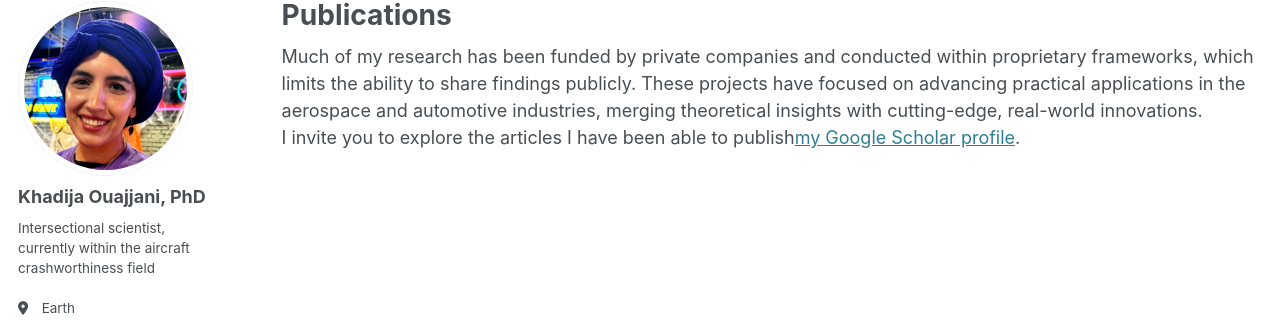
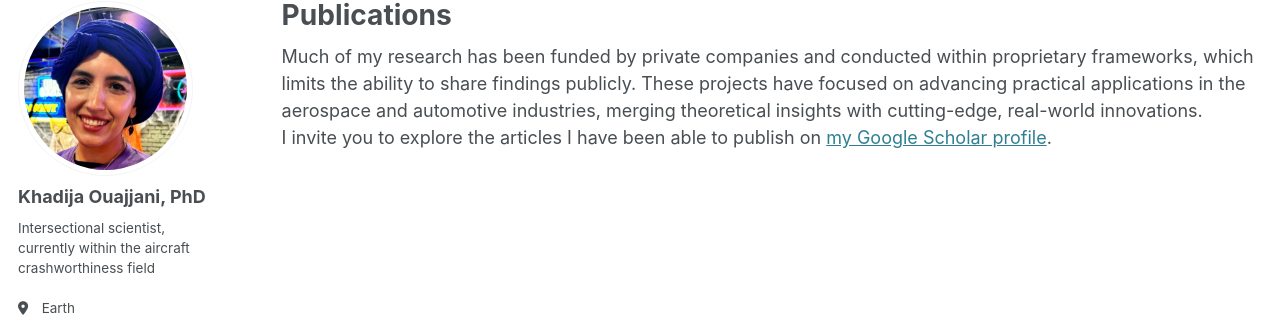
Before and after one commit to drko-curius/drko-curius.github.io, a Jekyll site: the page built from _pages/publications.html, in a window 1280 px wide. Shown: the part 105-425 px from the top of the page. Built offline with Jekyll 4.4.1, drawn with Linux system fonts in a browser that asks for light colours; some web fonts are replaced.

Commit message:
Update publications.html

```diff
--- a/_pages/publications.html
+++ b/_pages/publications.html
@@ -9,7 +9,7 @@ Much of my research has been funded by private companies and conducted within pr
 These projects have focused on advancing practical applications in the aerospace and automotive industries, merging theoretical insights with cutting-edge, real-world innovations.
 
 {% if site.author.googlescholar %}
-  <div class="wordwrap">I invite you to explore the articles I have been able to publish<a href="{{site.author.googlescholar}}">my Google Scholar profile</a>.</div>
+  <div class="wordwrap">I invite you to explore the articles I have been able to publish on <a href="{{site.author.googlescholar}}">my Google Scholar profile</a>.</div>
 {% endif %}
 
 {% include base_path %}
```
